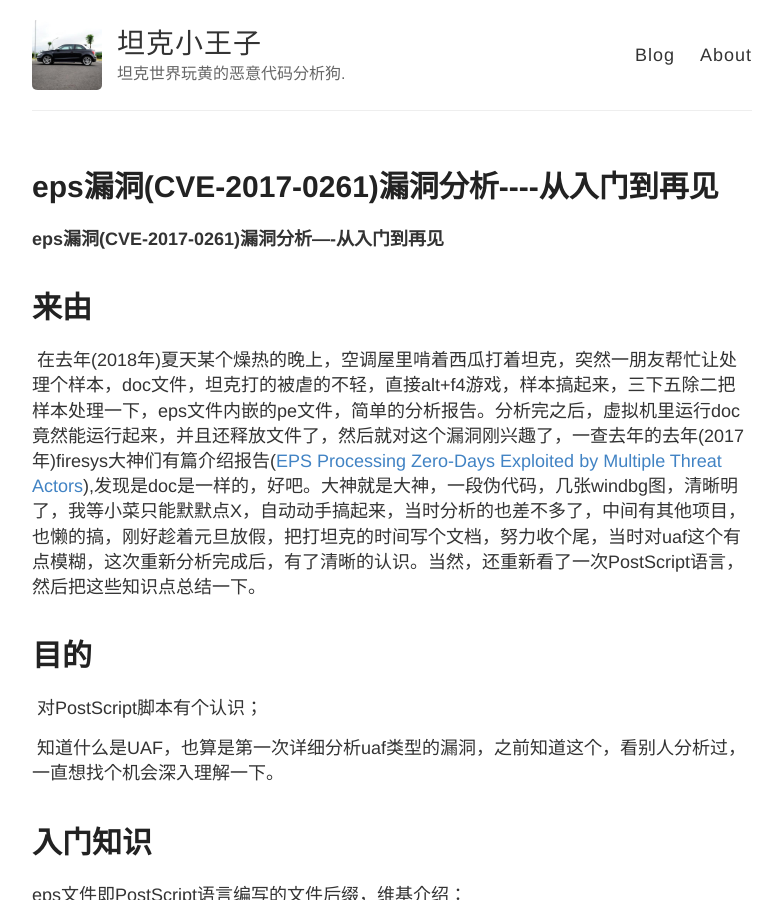
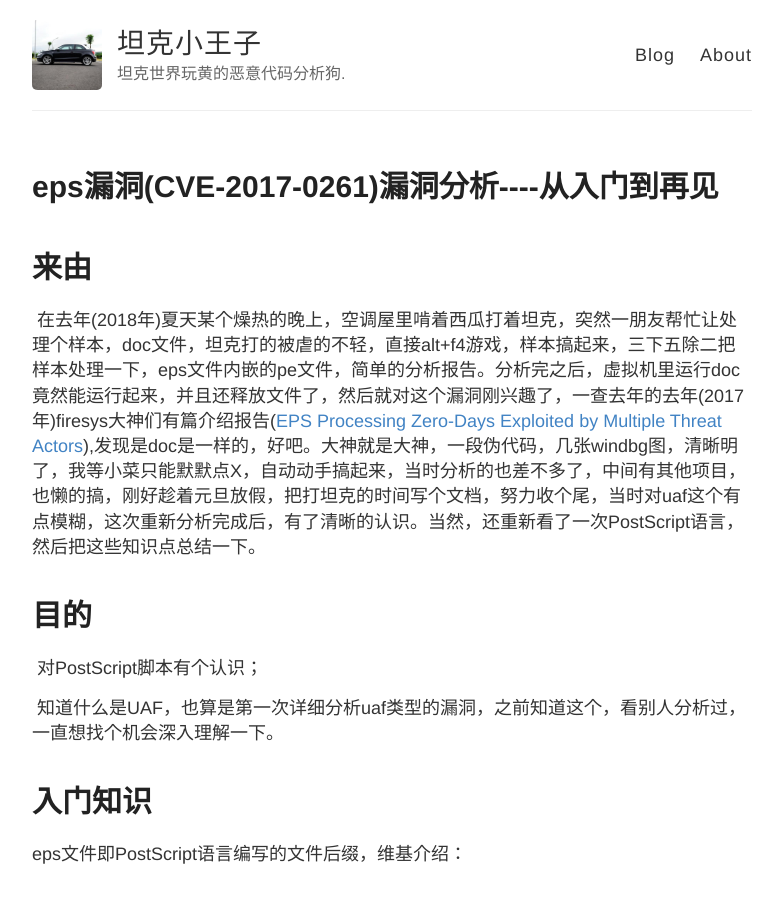
Before and after one commit to kcufId/kcufid.github.io, a Jekyll site: the page built from _posts/2019-01-09-eps漏洞(CVE-2017-0261)漏洞分析----从入门到再见.md, in a window 1280 px wide and 900 px high. Shown: the whole window, without its empty margins (248-1030 px from the left). Built offline with Jekyll 4.4.1, drawn with Linux system fonts in a browser that asks for light colours.

Commit message:
fix first md

```diff
--- a/_posts/2019-01-09-eps漏洞(CVE-2017-0261)漏洞分析----从入门到再见.md
+++ b/_posts/2019-01-09-eps漏洞(CVE-2017-0261)漏洞分析----从入门到再见.md
@@ -2,7 +2,6 @@
 layout: post
 title:  eps漏洞(CVE-2017-0261)漏洞分析----从入门到再见
 ---
-**eps漏洞(CVE-2017-0261)漏洞分析----从入门到再见**
 
 
 
```
